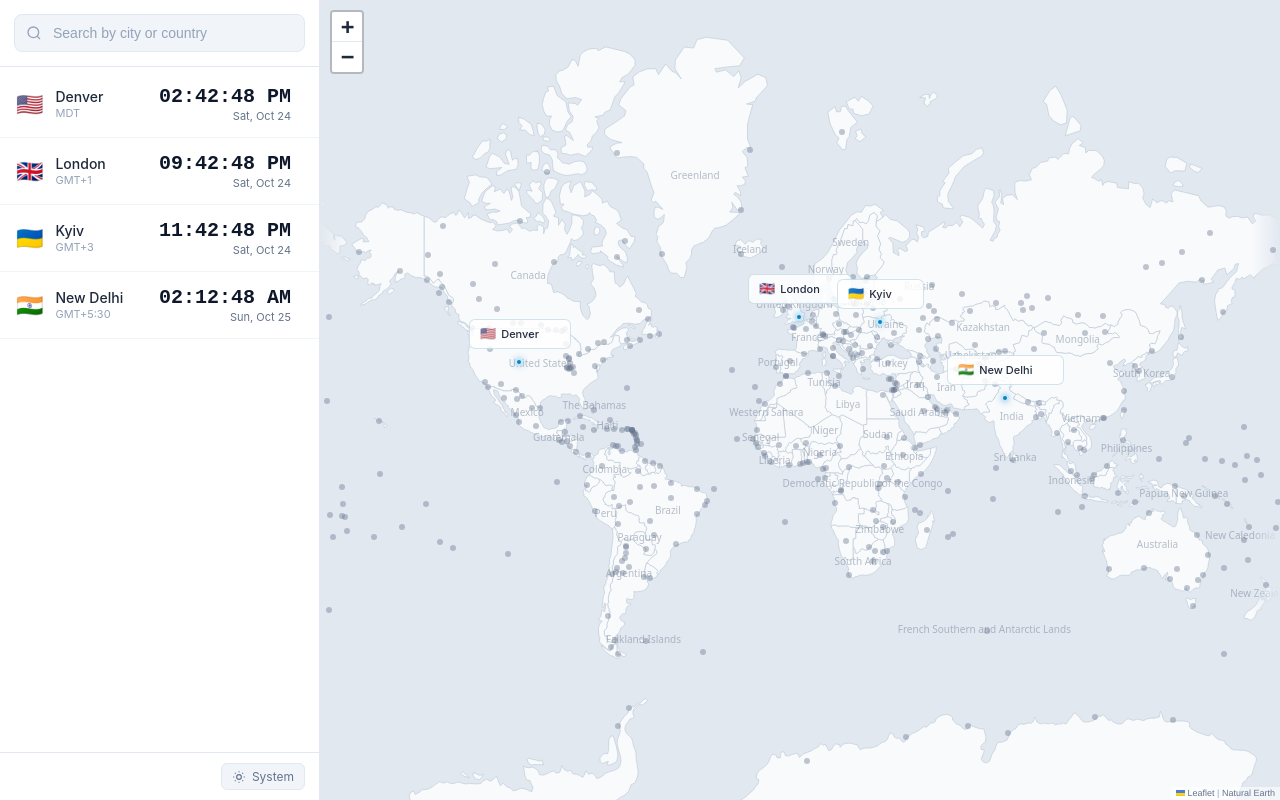
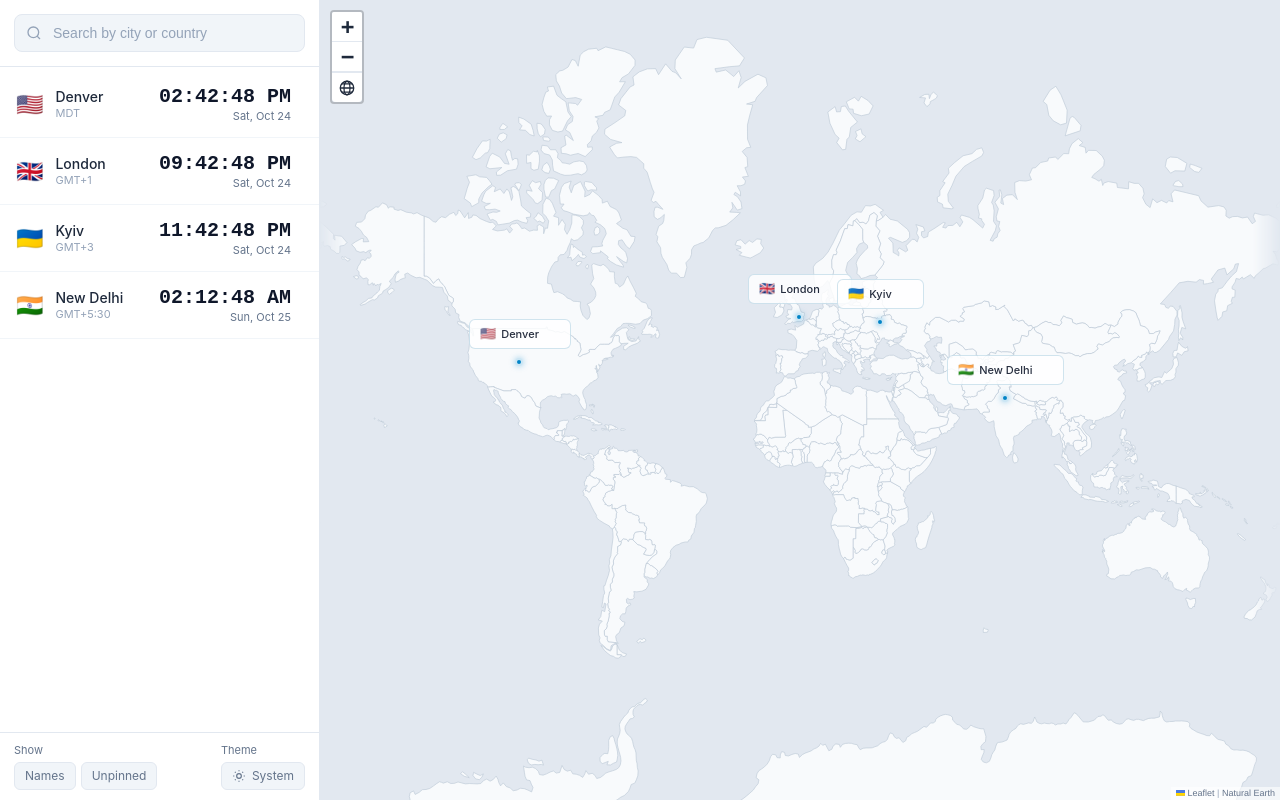
Before and after one commit to caiopizzol/world-clocks, a browser extension: page world-clocks.html in a window 1280 px wide. Drawn offline with Linux system fonts and the light colour scheme.

Commit message:
feat: persist map view and add display and reset controls
Add saved Names and Unpinned toggles, defaulting off, alongside the labeled theme control. Fade the map in on load, constrain zoom to useful limits, restore zoom and position across refreshes, and add a globe button to reset the default view.

```diff
--- a/world-clocks.html
+++ b/world-clocks.html
@@ -229,9 +229,44 @@
       padding: 10px 14px;
       border-top: 1px solid var(--sidebar-border);
       display: flex;
+      align-items: flex-end;
+      justify-content: space-between;
+      gap: 12px;
+    }
+    .display-options-group {
+      display: flex;
+      flex-direction: column;
+      align-items: flex-start;
+      gap: 5px;
+    }
+    .display-options-label {
+      color: var(--text-muted);
+      font-size: 11px;
+    }
+    .display-options {
+      display: flex;
       align-items: center;
-      justify-content: flex-end;
+      gap: 5px;
     }
+    .display-option {
+      background: var(--toggle-bg);
+      border: 1px solid var(--toggle-border);
+      border-radius: 6px;
+      padding: 5px 10px;
+      color: var(--toggle-text);
+      font-family: inherit;
+      font-size: 12px;
+      white-space: nowrap;
+      cursor: pointer;
+    }
+    .display-option, .theme-toggle {
+      height: 28px;
+      line-height: 16px;
+      font-weight: 400;
+    }
+    .display-option:hover { background: var(--toggle-hover); }
+    .display-option:focus-visible { outline: 2px solid var(--marker-bg); outline-offset: 2px; }
+    .hide-country-names .country-names { opacity: 0; }
     .theme-toggle {
       display: flex;
       align-items: center;
@@ -360,6 +395,24 @@
       transform: scale(1.5);
       box-shadow: 0 0 8px var(--marker-shadow);
     }
+    .leaflet-bar .map-reset {
+      display: flex;
+      align-items: center;
+      justify-content: center;
+      width: 26px;
+      height: 26px;
+      padding: 0;
+      border: 0;
+      border-top: 1px solid var(--sidebar-border);
+      border-radius: 0 0 4px 4px;
+      background: var(--sidebar-bg);
+      color: var(--text);
+      cursor: pointer;
+    }
+    .leaflet-touch .leaflet-bar .map-reset { width: 30px; height: 30px; }
+    .map-reset svg { width: 18px; height: 18px; }
+    .leaflet-bar .map-reset:hover { background: var(--toggle-hover); }
+    .map-reset:focus-visible { outline: 2px solid var(--marker-bg); outline-offset: -2px; }
     .leaflet-bar a {
       background: var(--sidebar-bg);
       color: var(--text);
@@ -387,10 +440,20 @@
     </div>
     <div class="clocks-list" id="clocksList"></div>
     <div class="sidebar-footer">
-      <button class="theme-toggle" id="themeToggle">
+      <div class="display-options-group" role="group" aria-labelledby="displayOptionsLabel">
+        <span class="display-options-label" id="displayOptionsLabel">Show</span>
+        <div class="display-options">
+        <button type="button" class="display-option" id="showNames" aria-pressed="false" title="Show country names on the map">Names</button>
+        <button type="button" class="display-option" id="showUnpinned" aria-pressed="false" title="Show unpinned city dots on the map">Unpinned</button>
+        </div>
+      </div>
+      <div class="display-options-group" role="group" aria-labelledby="themeOptionsLabel">
+        <span class="display-options-label" id="themeOptionsLabel">Theme</span>
+        <button class="theme-toggle" id="themeToggle">
         <svg id="themeIcon" xmlns="http://www.w3.org/2000/svg" fill="none" viewBox="0 0 24 24" stroke="currentColor" stroke-width="2"></svg>
-        <span id="themeLabel"></span>
-      </button>
+          <span id="themeLabel"></span>
+        </button>
+      </div>
     </div>
   </div>
   <div class="map-panel">
--- a/world-clocks.js
+++ b/world-clocks.js
@@ -3,11 +3,13 @@ let allCities = [];
 let pinnedCities = [];
 let map = null;
 let markers = [];
+let showUnpinned = false;
 
 const DEFAULT_CITIES = ["London", "São Paulo", "New Delhi", "Denver", "San Francisco", "Kyiv"];
 
 const STORAGE_KEY = "world-clocks-pinned";
 const THEME_KEY = "world-clocks-theme";
+const MAP_VIEW_KEY = "world-clocks-map-view";
 
 const THEME_ICONS = {
   system:
@@ -119,6 +121,32 @@ function removeCity(idx) {
 }
 
 // ── Initialize Leaflet map ──
+function initDisplayOptions() {
+  const bindToggle = (id, key, label, apply) => {
+    const button = document.getElementById(id);
+    let enabled = localStorage.getItem(key) === "true";
+    const update = () => {
+      button.setAttribute("aria-pressed", String(enabled));
+      button.textContent = label;
+      button.title = `${enabled ? "Hide" : "Show"} ${label.toLowerCase()}`;
+      apply(enabled);
+    };
+    update();
+    button.addEventListener("click", () => {
+      enabled = !enabled;
+      localStorage.setItem(key, String(enabled));
+      update();
+    });
+  };
+  bindToggle("showNames", "world-clocks-show-names", "Names", (enabled) => {
+    document.documentElement.classList.toggle("hide-country-names", !enabled);
+  });
+  bindToggle("showUnpinned", "world-clocks-show-unpinned", "Unpinned", (enabled) => {
+    showUnpinned = enabled;
+    if (map) renderMarkers();
+  });
+}
+
 function initCountryLabels(svg) {
   const labels = [...svg.querySelectorAll(".country-names text")]
     .map((element) => ({ element, priority: Number(element.getAttribute("font-size")) }))
@@ -171,7 +199,7 @@ async function initMap() {
     zoom: 2,
     zoomSnap: 0,
     minZoom: 0,
-    maxZoom: 8,
+    maxZoom: 5,
     zoomControl: true,
     attributionControl: true,
     maxBounds: [
@@ -201,6 +229,16 @@ async function initMap() {
 
   initCountryLabels(svg);
 
+  const updateZoomLimit = () => {
+    map.invalidateSize({ pan: false });
+    const size = map.getSize();
+    if (size.x <= 0 || size.y <= 0) return;
+    // The full Web Mercator world is a 256px square at zoom zero.
+    const wholeMapZoom = Math.log2(Math.min(size.x, size.y) / 256);
+    map.setMinZoom(wholeMapZoom);
+  };
+  updateZoomLimit();
+
   // Start with the Americas through Asia in view, matching the reference framing.
   const fitMap = () => {
     map.invalidateSize();
@@ -212,15 +250,78 @@ async function initMap() {
       { padding: [0, 0], animate: false },
     );
   };
-  fitMap();
-  let exploring = false;
+  let restoredView = false;
+  try {
+    const saved = JSON.parse(localStorage.getItem(MAP_VIEW_KEY));
+    if (
+      saved &&
+      Number.isFinite(saved.lat) &&
+      Number.isFinite(saved.lng) &&
+      Number.isFinite(saved.zoom) &&
+      Math.abs(saved.lat) <= 85.0511287798 &&
+      Math.abs(saved.lng) <= 180
+    ) {
+      map.setView([saved.lat, saved.lng], saved.zoom, { animate: false });
+      restoredView = true;
+    }
+  } catch {}
+  if (!restoredView) fitMap();
+  const animateEntrance = !window.matchMedia("(prefers-reduced-motion: reduce)").matches;
+  let entrancePending = animateEntrance;
+  if (animateEntrance) {
+    svg.style.opacity = "0";
+  }
+  let exploring = restoredView;
+  map.on("moveend", () => {
+    const center = map.getCenter();
+    localStorage.setItem(
+      MAP_VIEW_KEY,
+      JSON.stringify({
+        lat: center.lat,
+        lng: center.lng,
+        zoom: map.getZoom(),
+      }),
+    );
+  });
+
+  const resetButton = document.createElement("button");
+  resetButton.type = "button";
+  resetButton.className = "map-reset";
+  resetButton.title = "Reset to default view";
+  resetButton.setAttribute("aria-label", "Reset to default view");
+  resetButton.innerHTML =
+    '<svg aria-hidden="true" viewBox="0 0 24 24" fill="none" stroke="currentColor" stroke-width="1.7"><circle cx="12" cy="12" r="9"/><ellipse cx="12" cy="12" rx="4" ry="9"/><path d="M3 12h18M5 6.5h14M5 17.5h14"/></svg>';
+  L.DomEvent.disableClickPropagation(resetButton);
+  resetButton.addEventListener("click", () => {
+    map.stop();
+    fitMap();
+    exploring = false;
+    localStorage.removeItem(MAP_VIEW_KEY);
+  });
+  map.zoomControl.getContainer().appendChild(resetButton);
+
   map.on("dragstart zoomstart", () => {
     exploring = true;
   });
   new ResizeObserver(() => {
-    if (exploring) map.invalidateSize({ pan: false });
-    else fitMap();
+    updateZoomLimit();
+    if (!exploring && !entrancePending) fitMap();
   }).observe(document.getElementById("map"));
+
+  // Fade in after city markers are ready, without changing the map view.
+  return () => {
+    if (!animateEntrance) return;
+    requestAnimationFrame(() =>
+      requestAnimationFrame(() => {
+        entrancePending = false;
+        svg.style.opacity = "";
+        svg.animate([{ opacity: 0 }, { opacity: 1 }], {
+          duration: 400,
+          easing: "ease-out",
+        });
+      }),
+    );
+  };
 }
 
 // ── Render Leaflet markers ──
@@ -232,7 +333,7 @@ function renderMarkers() {
 
   const pinnedNames = new Set(pinnedCities.map((city) => city.name));
   allCities
-    .filter((city) => !pinnedNames.has(city.name))
+    .filter((city) => showUnpinned && !pinnedNames.has(city.name))
     .forEach((city) => {
       const icon = L.divIcon({
         className: "available-city",
@@ -608,7 +709,8 @@ function initCursorTime() {
 
 async function init() {
   initTheme();
-  await initMap();
+  initDisplayOptions();
+  const playMapEntrance = await initMap();
 
   const resp = await fetch(chrome.runtime.getURL("cities.json"));
   allCities = await resp.json();
@@ -622,6 +724,7 @@ async function init() {
   renderList();
   initSearch();
   initCursorTime();
+  playMapEntrance();
   setInterval(updateTimes, 1000);
 }
 
```
